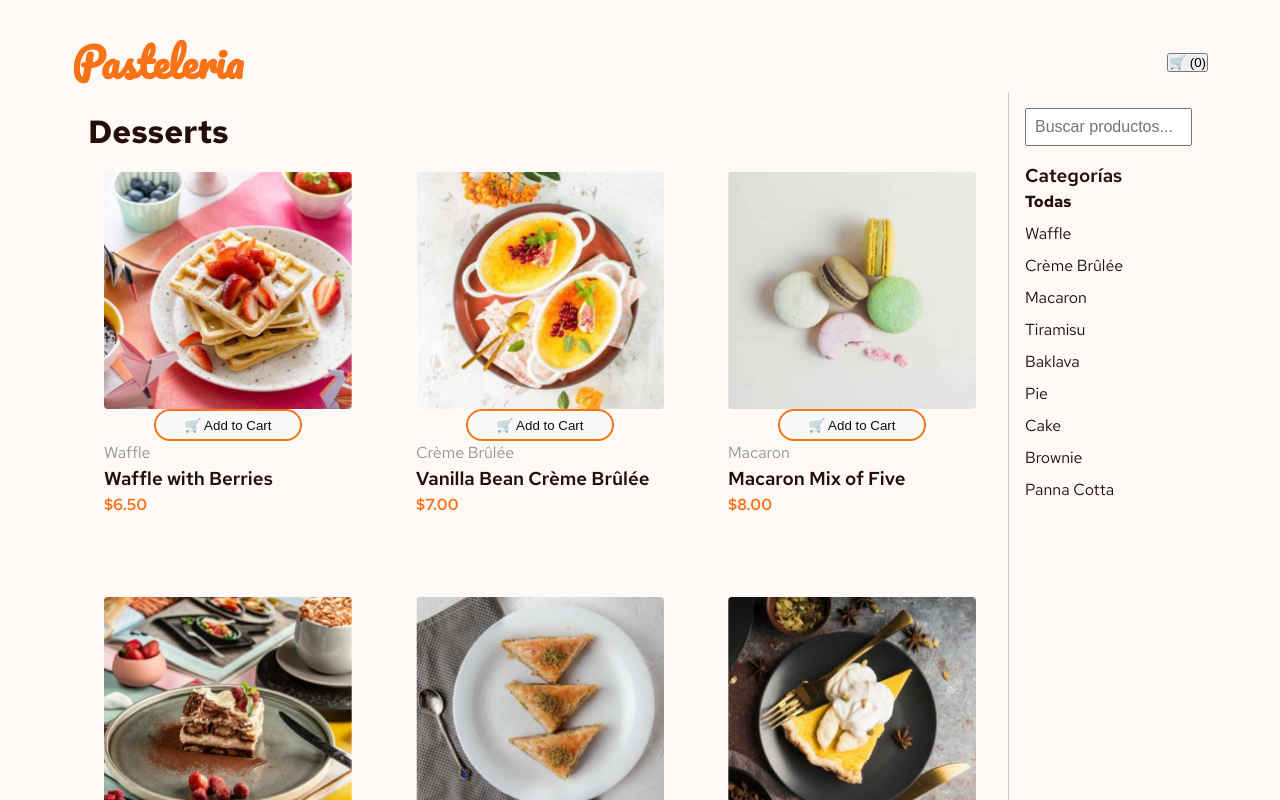
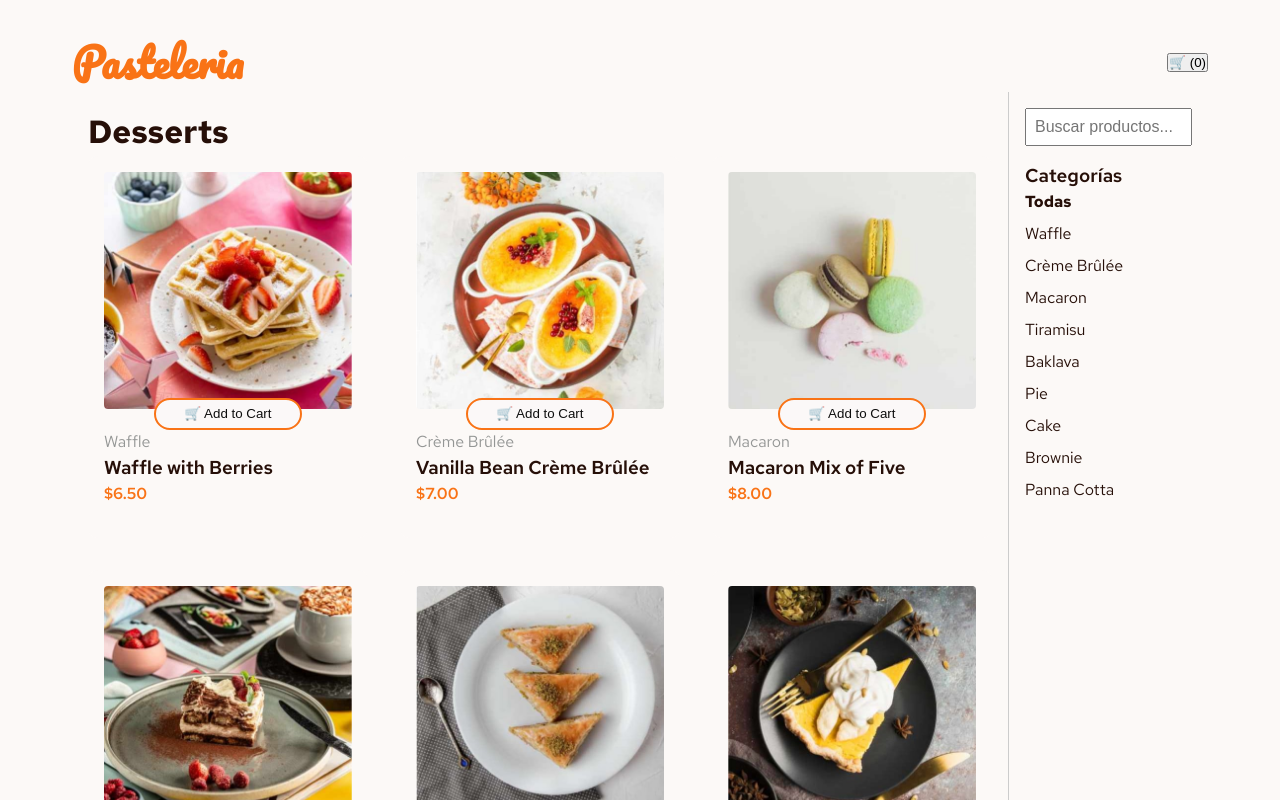
Before and after one commit to anatmb/frontendmentorcar, a React (Vite) app: page / in a window 1280 px wide. Shown: the top 800 px of the page. Built offline with nearby package versions, Linux system fonts and the light colour scheme.

Commit message:
margin-top: -0.5rem

```diff
--- a/src/components/ProductCard.module.css
+++ b/src/components/ProductCard.module.css
@@ -68,7 +68,7 @@ p, span {
   align-items: center;
   justify-content: center;
   gap: 0.5rem;
-    /* transform: translatey(-50%); */
+  margin-top: -0.7rem;
 }
 
 /* ➕➖ Controles de cantidad */
@@ -82,7 +82,7 @@ p, span {
   justify-content:space-between;
   gap: 0.5rem;
   width: 60%;
-  /* transform: translatey(-50%); */
+  margin-top: -0.7rem;
 }
 
 /* Botones + y - */
```
